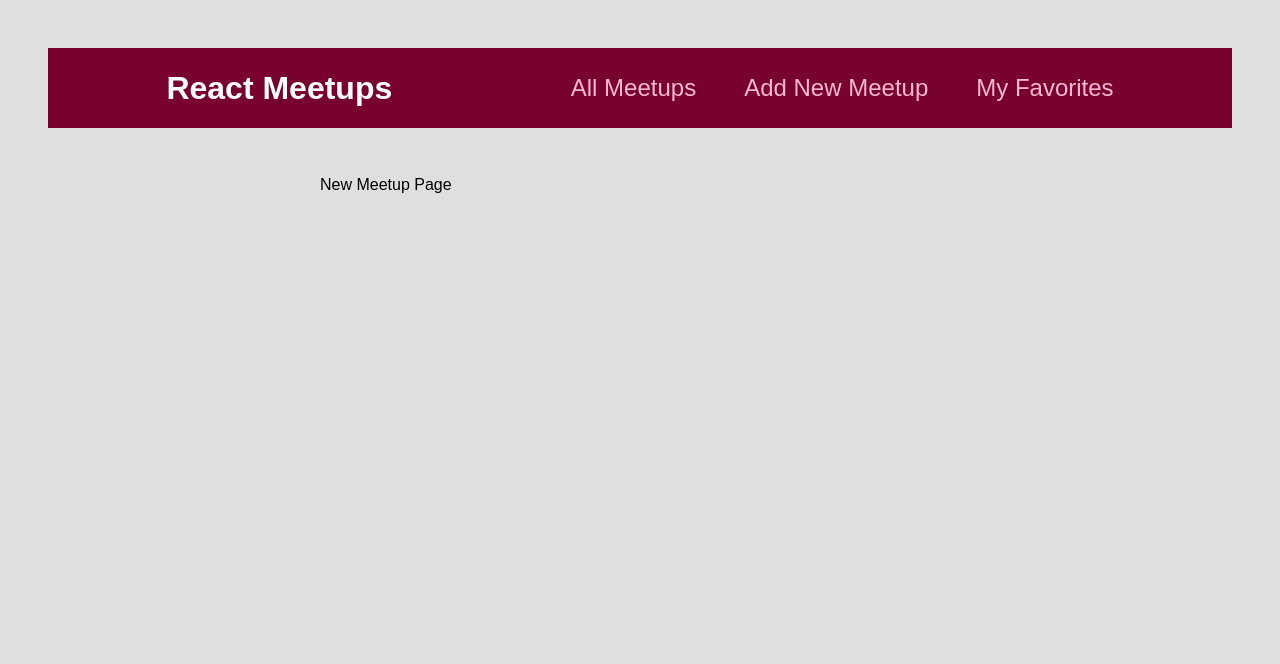
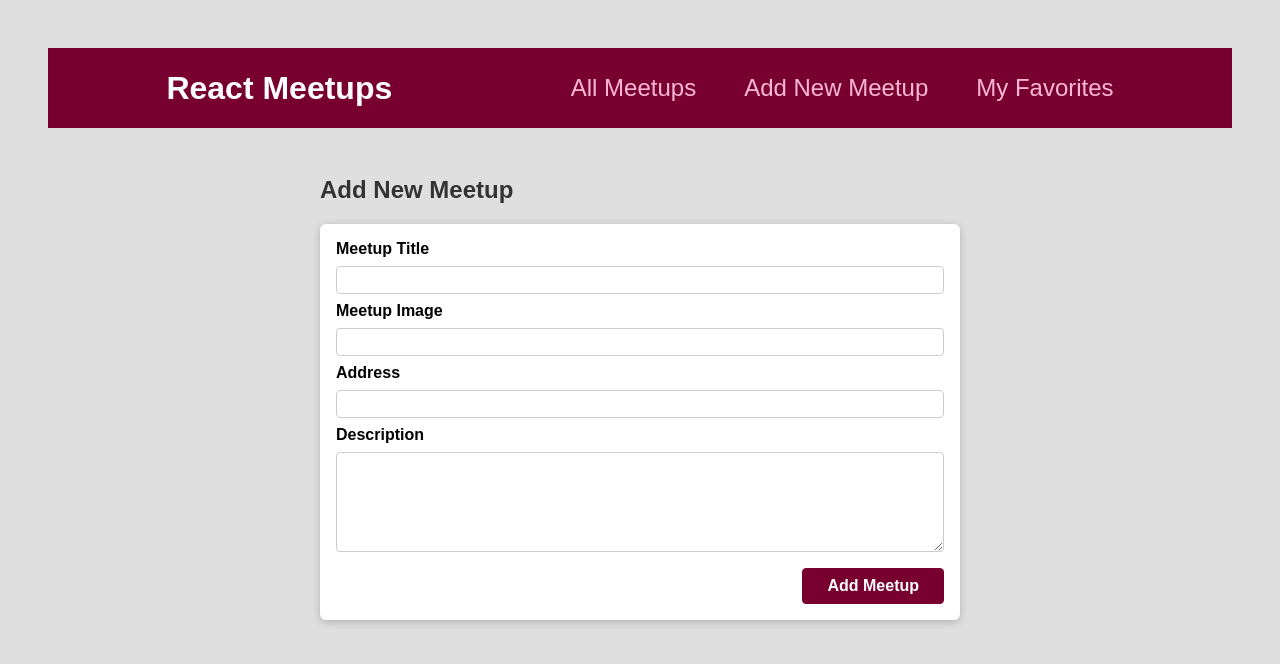
Before and after one commit to Uthaeus/youtube-app, a React (Create React App) app: page /new-meetup in a window 1280 px wide. Shown: the top 664 px of the page. Built offline with nearby package versions, Linux system fonts and the light colour scheme.

Commit message:
created new meetup form

```diff
--- /dev/null
+++ b/src/components/meetups/NewMeetupForm.js
@@ -0,0 +1,34 @@
+import Card from '../UI/Card';
+
+import classes from './NewMeetupForm.module.css';
+
+const NewMeetupForm = () => {
+    return (
+        <Card>
+            <form className={classes.form}>
+                <div className={classes.control}>
+                    <label htmlFor='title'>Meetup Title</label>
+                    <input type='text' required id='title' />
+                </div>
+                <div className={classes.control}>
+                    <label htmlFor='image'>Meetup Image</label>
+                    <input type='url' required id='image' />
+                </div>
+                <div className={classes.control}>
+                    <label htmlFor='address'>Address</label>
+                    <input type='text' required id='address' />
+                </div>
+                <div className={classes.control}>
+                    <label htmlFor='description'>Description</label>
+                    <textarea id='description' required rows='5'></textarea>
+                </div>
+                <div className={classes.actions}>
+                    <button>Add Meetup</button>
+                </div>
+            </form>
+        </Card>
+    );
+};
+
+
+export default NewMeetupForm;
--- /dev/null
+++ b/src/components/meetups/NewMeetupForm.module.css
@@ -0,0 +1,45 @@
+.form {
+    padding: 1rem;
+  }
+
+  .control {
+    margin-bottom: 0.5rem;
+  }
+
+  .control label {
+    display: block;
+    font-weight: bold;
+    margin-bottom: 0.5rem;
+  }
+
+  .control input,
+  .control textarea {
+    display: block;
+    font: inherit;
+    border-radius: 4px;
+    border: 1px solid #ccc;
+    padding: 0.25rem;
+    width: 100%;
+  }
+
+  .actions {
+    margin-top: 1rem;
+    text-align: right;
+  }
+
+  .actions button {
+    font: inherit;
+    cursor: pointer;
+    background-color: #77002e;
+    color: white;
+    padding: 0.5rem 1.5rem;
+    border: 1px solid #77002e;
+    border-radius: 4px;
+    font-weight: bold;
+  }
+
+  .actions button:hover,
+  .actions button:active {
+    background-color: #a50e48;
+    border-color: #a50e48;
+  }
--- a/src/pages/NewMeetup.js
+++ b/src/pages/NewMeetup.js
@@ -1,8 +1,12 @@
+import NewMeetupForm from "../components/meetups/NewMeetupForm";
 
 
 const NewMeetupPage = () => {
     return (
-        <div>New Meetup Page</div>
+        <section>
+            <h1>Add New Meetup</h1>
+            <NewMeetupForm />
+        </section>
     );
 };
 
```
